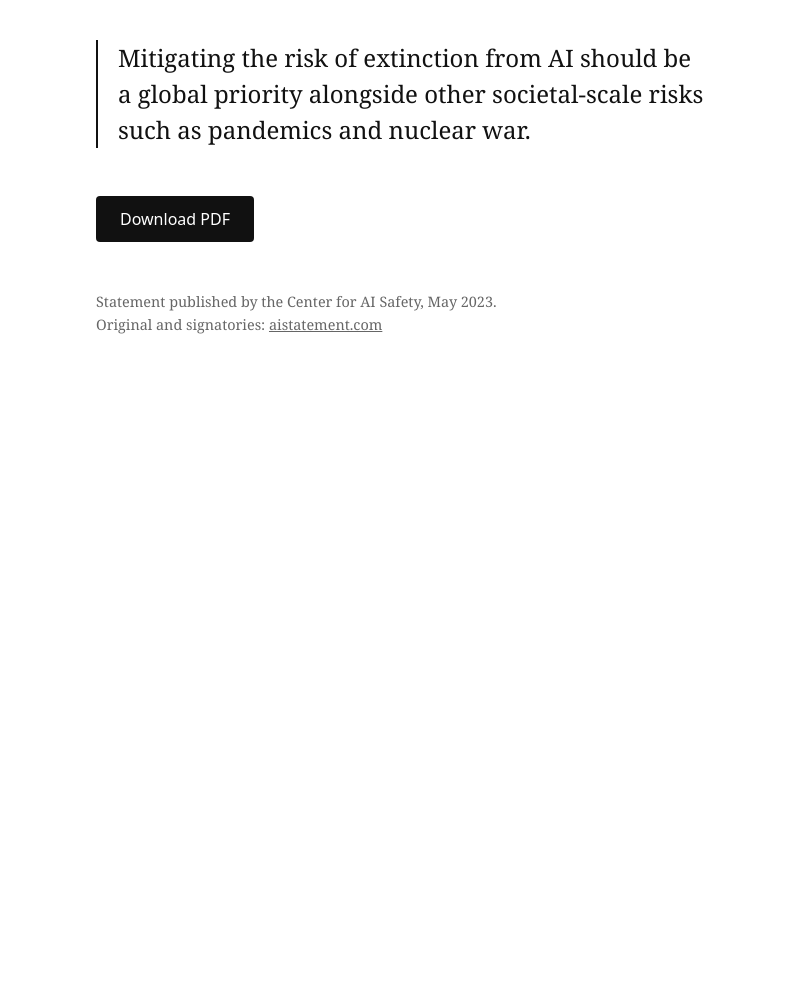
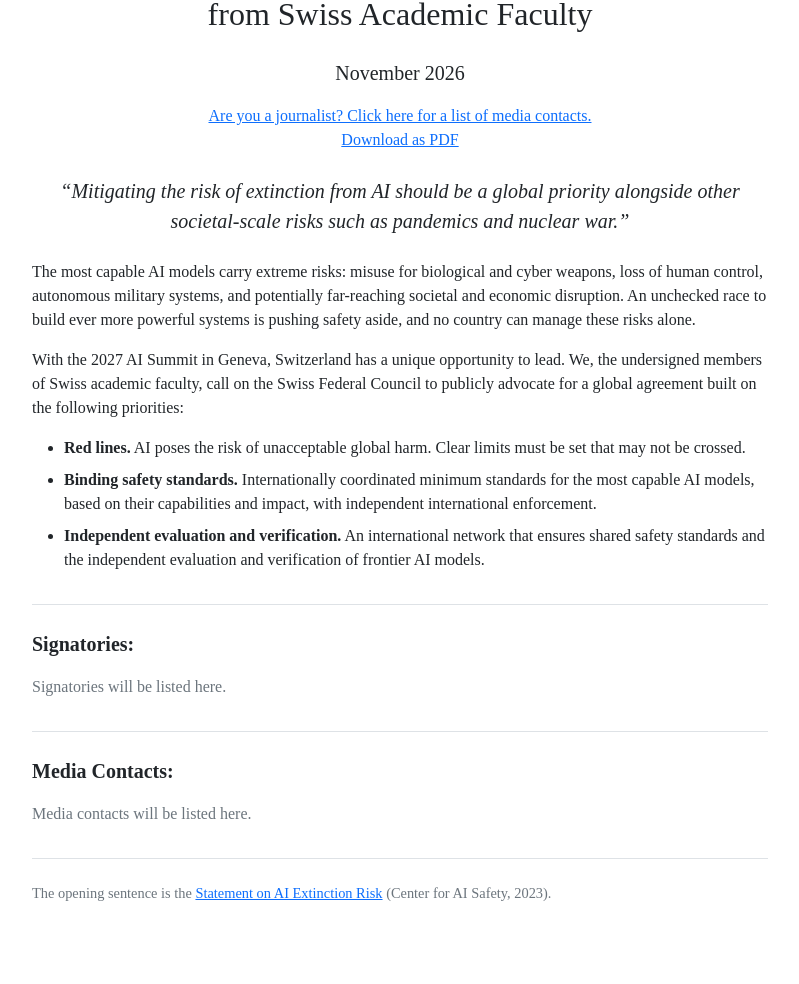
Before and after one commit to tillwenke/open-letter, a plain HTML site: page index.html in a window 1280 px wide. Shown: the part 107-1091 px from the top of the page, without its empty margins (240-1039 px from the left). Before the commit the page ends 800 px from the top, so only its background shows below. Drawn offline with Linux system fonts and the light colour scheme.

Commit message:
Rework page into open letter from Swiss academic faculty for Geneva AI Summit 2027
Co-Authored-By: Claude Opus 5.5 <noreply@anthropic.com>

```diff
--- a/index.html
+++ b/index.html
@@ -3,29 +3,80 @@
 <head>
 <meta charset="utf-8">
 <meta name="viewport" content="width=device-width, initial-scale=1">
-<title>Statement on AI Extinction Risk</title>
-<meta name="description" content="Mitigating the risk of extinction from AI should be a global priority alongside other societal-scale risks such as pandemics and nuclear war.">
+<title>An Open Letter on AI Extinction Risk from Swiss Academic Faculty</title>
+<meta name="description" content="Mitigating the risk of extinction from AI should be a global priority alongside other societal-scale risks such as pandemics and nuclear war. Swiss academic faculty call for a global agreement at the 2027 AI Summit in Geneva.">
 <style>
-  :root { --fg: #111; --muted: #666; --bg: #fff; --btn-fg: #fff; }
-  @media (prefers-color-scheme: dark) { :root { --fg: #eee; --muted: #999; --bg: #111; --btn-fg: #111; } }
   * { box-sizing: border-box; }
-  body { margin: 0; background: var(--bg); color: var(--fg); font-family: Georgia, "Times New Roman", serif; }
-  main { max-width: 40rem; margin: 0 auto; padding: 4rem 1rem; }
-  h1 { font-weight: normal; font-size: 1.6rem; margin: 0 0 3rem; }
-  blockquote { margin: 0 0 3rem; padding-left: 1.25rem; border-left: 2px solid var(--fg); font-size: 1.5rem; line-height: 1.5; }
-  .btn { display: inline-block; padding: .75rem 1.5rem; background: var(--fg); color: var(--btn-fg); text-decoration: none; font-family: system-ui, sans-serif; font-size: 1rem; border-radius: 4px; }
-  .btn:hover { opacity: .85; }
-  .src { margin-top: 3rem; color: var(--muted); font-size: .9rem; line-height: 1.6; }
-  .src a { color: inherit; }
+  body {
+    margin: 0;
+    padding: 2rem 0;
+    background: #fff;
+    color: #212529;
+    font-family: "Times New Roman", Times, serif;
+    font-size: 1rem;
+    line-height: 1.5;
+  }
+  .letter-container { max-width: 800px; margin: 0 auto; padding: 2rem 1rem; }
+  @media (min-width: 576px) { .letter-container { padding: 2rem; } }
+  a { color: #0d6efd; }
+  a:hover { color: #0a58ca; }
+  h1 { font-size: 2rem; font-weight: 500; line-height: 1.2; text-align: center; margin: 0 0 1.5rem; }
+  .center { text-align: center; }
+  .lead { font-size: 1.25rem; font-weight: 300; }
+  p { margin: 0 0 1rem; }
+  blockquote { margin: 1.5rem 0; padding: 0 1.5rem; font-size: 1.25rem; font-style: italic; text-align: center; }
+  ul { margin: 0 0 1rem; padding-left: 2rem; }
+  li { margin-bottom: .5rem; }
+  .signatories { margin-top: 2rem; border-top: 1px solid #dee2e6; padding-top: 1.5rem; }
+  h2 { font-size: 1.25rem; font-weight: bold; margin: 0 0 1rem; }
+  h3 { font-size: 1rem; font-weight: bold; margin: 1.25rem 0 .25rem; }
+  .list-unstyled { list-style: none; padding-left: 0; }
+  .media-list li { margin-bottom: .1rem; }
+  .muted { color: #6c757d; }
 </style>
 </head>
 <body>
-<main>
-  <h1>Statement on AI Extinction Risk</h1>
-  <blockquote>Mitigating the risk of extinction from AI should be a global priority alongside other societal-scale risks such as pandemics and nuclear war.</blockquote>
-  <a class="btn" href="statement.pdf" download="Statement-on-AI-Extinction-Risk.pdf">Download PDF</a>
-  <p class="src">Statement published by the Center for AI Safety, May 2023.<br>
-  Original and signatories: <a href="https://aistatement.com/work/statement-on-ai-extinction-risk">aistatement.com</a></p>
-</main>
+<div class="letter-container">
+  <h1>An Open Letter on AI Extinction Risk<br> from Swiss Academic Faculty</h1>
+  <p class="center lead">November 2026</p>
+  <p class="center">
+    <a href="#media-contacts">Are you a journalist? Click here for a list of media contacts.</a><br>
+    <a href="statement.pdf" download="Open-Letter-on-AI-Extinction-Risk.pdf">Download as PDF</a>
+  </p>
+
+  <blockquote>“Mitigating the risk of extinction from AI should be a global priority alongside other societal-scale risks such as pandemics and nuclear war.”</blockquote>
+
+  <p>
+    The most capable AI models carry extreme risks: misuse for biological and cyber weapons, loss of human control, autonomous military systems, and potentially far-reaching societal and economic disruption. An unchecked race to build ever more powerful systems is pushing safety aside, and no country can manage these risks alone.
+  </p>
+  <p>
+    With the 2027 AI Summit in Geneva, Switzerland has a unique opportunity to lead. We, the undersigned members of Swiss academic faculty, call on the Swiss Federal Council to publicly advocate for a global agreement built on the following priorities:
+  </p>
+  <ul>
+    <li><strong>Red lines.</strong> AI poses the risk of unacceptable global harm. Clear limits must be set that may not be crossed.</li>
+    <li><strong>Binding safety standards.</strong> Internationally coordinated minimum standards for the most capable AI models, based on their capabilities and impact, with independent international enforcement.</li>
+    <li><strong>Independent evaluation and verification.</strong> An international network that ensures shared safety standards and the independent evaluation and verification of frontier AI models.</li>
+  </ul>
+
+  <div class="signatories">
+    <h2>Signatories:</h2>
+    <ul class="list-unstyled">
+      <!-- One per line, e.g.: <li>Prof. Dr. Firstname Lastname, ETH Zurich</li> -->
+      <li class="muted">Signatories will be listed here.</li>
+    </ul>
+  </div>
+
+  <div class="signatories" id="media-contacts">
+    <h2>Media Contacts:</h2>
+    <ul class="list-unstyled media-list">
+      <!-- e.g.: <li>Prof. Firstname Lastname, University of Zurich, <a href="mailto:name@example.ch">name@example.ch</a></li> -->
+      <li class="muted">Media contacts will be listed here.</li>
+    </ul>
+  </div>
+
+  <p class="signatories muted" style="font-size:.9rem">
+    The opening sentence is the <a href="https://aistatement.com/work/statement-on-ai-extinction-risk">Statement on AI Extinction Risk</a> (Center for AI Safety, 2023).
+  </p>
+</div>
 </body>
 </html>
```
Also changed, not shown: pdf-source.html (+21 -9 lines), 2 other files.
